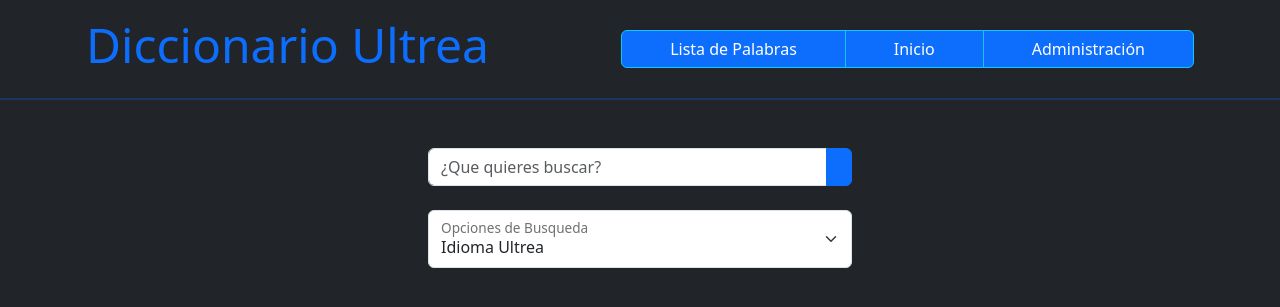
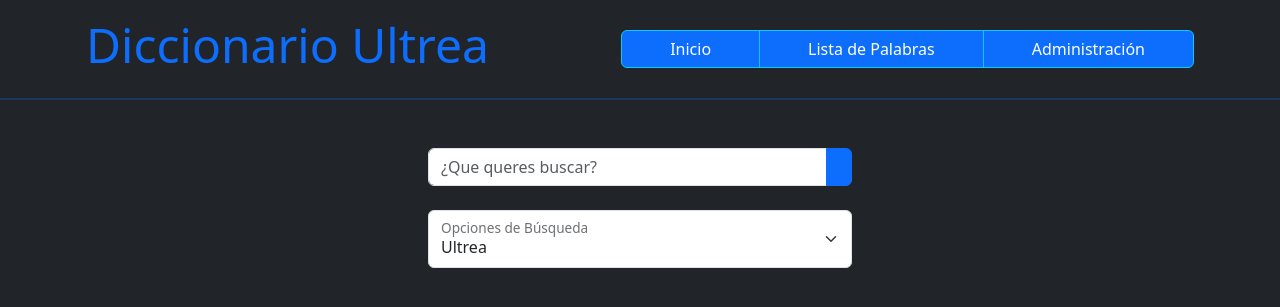
Before and after one commit to Tiago-Pujia/Diccionario-Ultrea, a PHP site: page /home in a window 1280 px wide. Shown: the top 307 px of the page. Run offline with PHP 8.4, Linux system fonts and the light colour scheme; some libraries are stand-ins or nearby versions.

Commit message:
Pequeños detalles modificado al gusto del cliente: - /screen/header.html Movimos el boton "inicio" a la izquierda - Se cambio en todas las secciones la palabra "significado" por "castellano", tambien errores de tildes - Se agrego el titulo de todas las pestañas - En el buscador de /home se cambio el placeholder "quieres"  por "queres", tambien en las opciones se cambio "idioma ultrea" por "ultrea" - Se arreglaron tildes

```diff
--- a/all-words/index.php
+++ b/all-words/index.php
@@ -14,7 +14,7 @@ $pageCount = floor($rowsCount/25)
     <meta charset="UTF-8">
     <meta http-equiv="X-UA-Compatible" content="IE=edge">
     <meta name="viewport" content="width=device-width, initial-scale=1.0">
-    <title>Buscar Palabras Ultrea</title>
+    <title>Lista del Diccionario</title>
 
     <!-- Frameworks -->
         <!-- Bootstrap -->
@@ -83,9 +83,9 @@ $pageCount = floor($rowsCount/25)
                 <thead class="table-group-divider">
                     <tr>
                         <th>#</th>
-                        <th>PALABRA</th>
+                        <th>TÉRMINO</th>
                         <th>PRONUNCIACIÓN</th>
-                        <th>SIGNIFICADO</th>
+                        <th>CASTELLANO</th>
                     </tr>
                 </thead>
                 <tbody class="table-group-divider">
--- a/home/index.php
+++ b/home/index.php
@@ -4,7 +4,7 @@
     <meta charset="UTF-8">
     <meta http-equiv="X-UA-Compatible" content="IE=edge">
     <meta name="viewport" content="width=device-width, initial-scale=1.0">
-    <title>Diccionario Ultrea</title>
+    <title>Buscar en el Diccionario</title>
 
     <!-- Frameworks -->
         <!-- Bootstrap -->
@@ -86,18 +86,18 @@
                 <div class="row mb-3 mb-xl-5 justify-content-center">
                     <form class="col-xxl-9 col-xl-10" id="formSubmit">
                         <fieldset class="input-group">
-                            <input type="text" id="search" class="form-control" name="words_search" autocomplete="off" placeholder="¿Que quieres buscar?">
+                            <input type="text" id="search" class="form-control" name="words_search" autocomplete="off" placeholder="¿Que queres buscar?">
                             <ul id="datalistOptions" class="d-none list-group position-absolute top-100 w-100 overflow-scroll rounded border border-2 border-dark"></ul>
                             <button class="btn btn-primary text-light" type="submit"><i class="bi bi-search"></i></button>
                         </fieldset>
                         <fieldset class="mt-4">
                             <div class="form-floating">
                                 <select name="options_search" id="selectSearch" class="form-select">
-                                    <option value="ultrea" selected>Idioma Ultrea</option>
+                                    <option value="ultrea" selected>Ultrea</option>
                                     <option value="pronunciation">Pronunciación</option>
-                                    <option value="significance">significado</option>
+                                    <option value="significance">Castellano</option>
                                 </select>
-                                <label for="selectSearch">Opciones de Busqueda</label>
+                                <label for="selectSearch">Opciones de Búsqueda</label>
                             </div>
                         </fieldset>
                     </form>
--- a/screens/header.html
+++ b/screens/header.html
@@ -3,8 +3,8 @@
         <h1 class="col-lg-5 px-0 m-0 display-5"></h1>
         <div class="col-lg-7 px-0 mt-2 text-lg-end">
             <div class="btn-group">
+                <a class="btn btn-primary border-info px-lg-4 px-xl-5" href="/home"><i class="bi bi-house"></i> Inicio</a>
                 <a class="btn btn-primary border-info px-lg-4 px-xl-5" href="/all-words"><i class="bi bi-list-ul"></i> Lista de Palabras</a>
-                <a class="btn btn-primary border-info px-lg-4 px-xl-5" href="/home"><i class="bi bi-house"></i> Inicio</a>
                 <a class="btn btn-primary border-info px-lg-4 px-xl-5" href="/administration"><i class="bi bi-file-earmark-lock"></i> Administración</a>
             </div>
         </div>
```
Also changed, not shown: administration/index.php (+5 -5 lines), database-sql/database.sql (line endings or trailing spaces).
